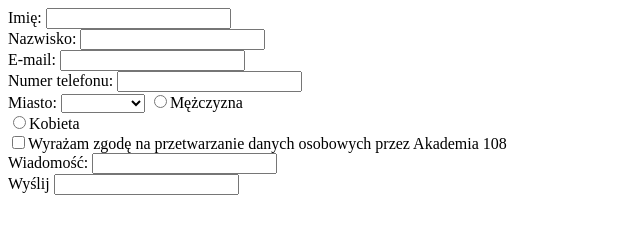
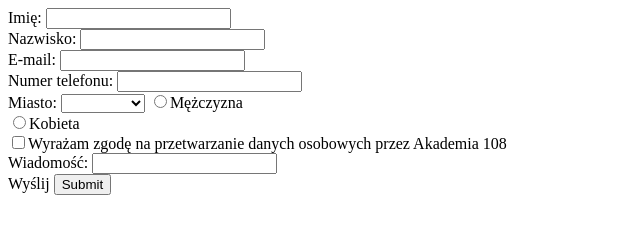
Before and after one commit to atena870521/atena870521.github.io, a plain HTML site: page zadania-domowe/zadanie-2/index.html in a window 1280 px wide. Shown: the whole page, without its empty margins (0-640 px from the left). Drawn offline with Linux system fonts and the light colour scheme.

Commit message:
poprawione

```diff
--- a/zadania-domowe/zadanie-2/index.html
+++ b/zadania-domowe/zadanie-2/index.html
@@ -34,8 +34,8 @@
         <label for="message">Wiadomość:</label>
         <input type="textarea" id="message"><br />
 
-        <label for="submite">Wyślij</label>
-        <input type="submite" id="submite">
+        <label for="submit">Wyślij</label>
+        <input type="submit" id="submit">
     </form>
 </body>
 </html>
```
